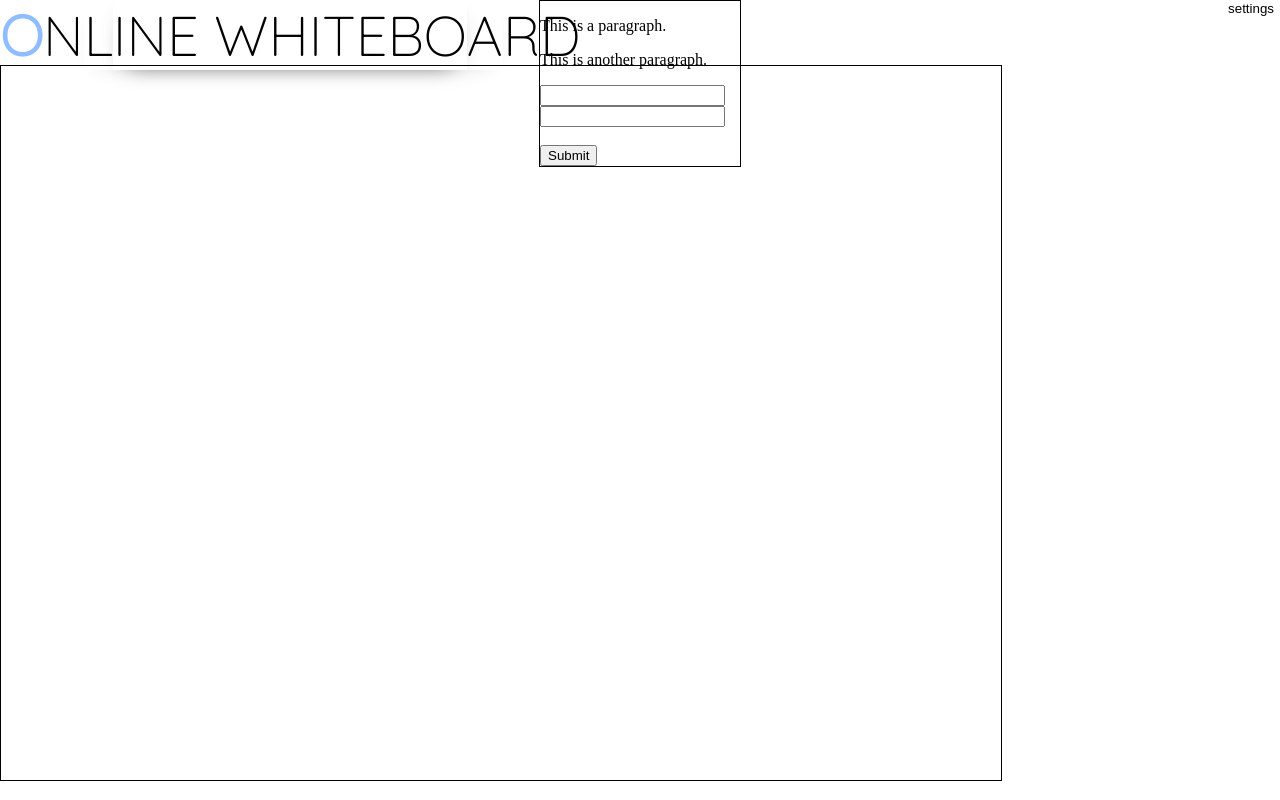
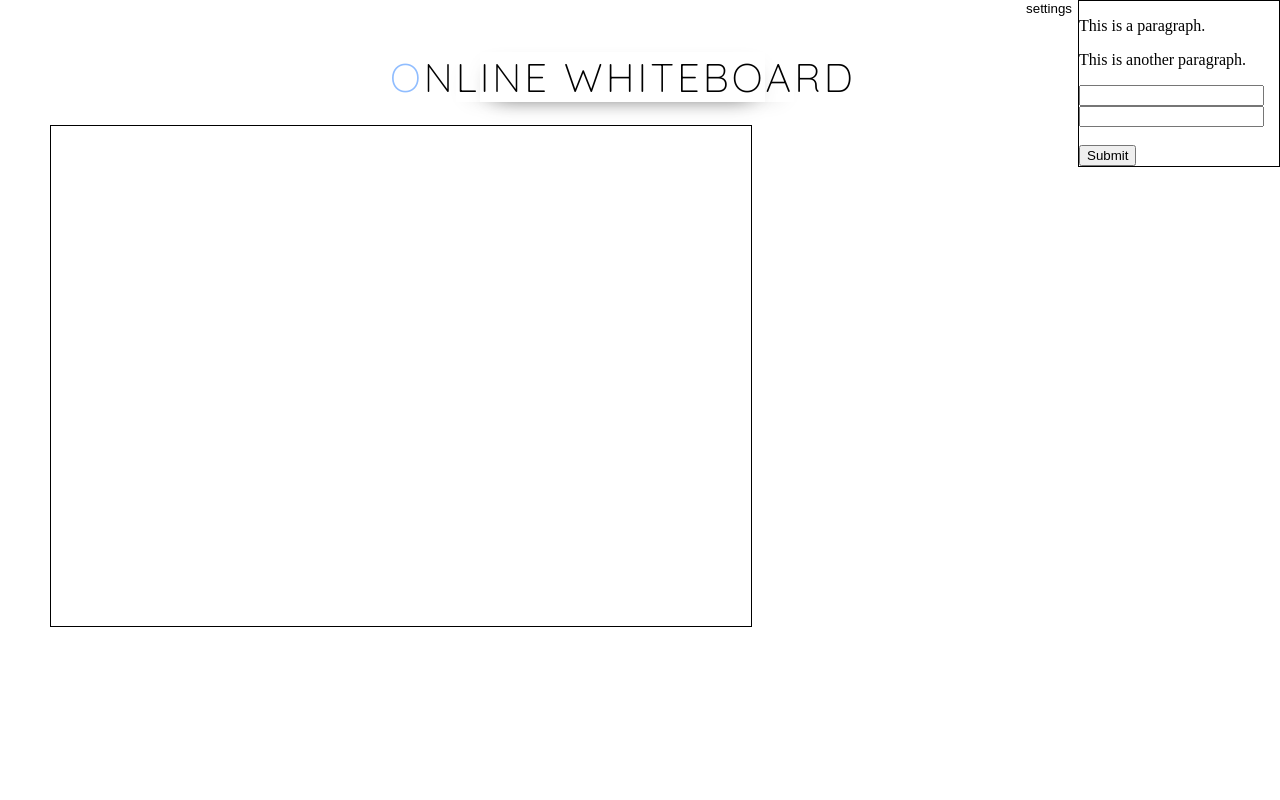
Before and after one commit to xiejxie/whiteboard, a plain HTML site: page index.html in a window 1280 px wide. Drawn offline with Linux system fonts and the light colour scheme.

Commit message:
Changed layout again

```diff
--- a/index.html
+++ b/index.html
@@ -4,21 +4,13 @@
     <link rel="stylesheet" href="style.css">
     <link href="https://fonts.googleapis.com/css?family=Alegreya+Sans:100|Quicksand:300" rel="stylesheet">
 
-    <div class="dropdown">
-        <button class="dropbtn" onclick="showMenu()">settings</button>
-        <div id="myDropdown" class="dropdown-content">
-            <a href="#">Link 1</a>
-            <a href="#">Link 2</a>
-            <a href="#">Link 3</a>
-        </div>
-    </div>
-
-    <h1 id= "mainheader"><span style = "font-weight: 700; color:#90BDFF">O</span>N<span class = "outer">L<span class="headercontainer">INE WHITEBO</span>A</span>RD</h1>
+    <h1 id= "mainheader"><div class="headerwrapper">
+        <span style = "font-weight: 100; color:#90BDFF">O</span>N<span class = "outer">L<span class="headercontainer">INE WHITEBO</span>A</span>RD
+    </div></h1>
 </head>
 
-<body ondrop="drop(event)" ondragover="drag_over(event)" style = "overflow: hidden" onresize="resizeCanvas()">
-    <div id="wrapper">
-        <canvas id="maincanvas" width=1366 height=799>
+<body ondrop="drop(event)" ondragover="drag_over(event)" style = "overflow: hidden">
+<canvas id="maincanvas">
 </canvas>
 <div class = "notearea" id = "noteblock">
     <div id="div1">
@@ -31,6 +23,14 @@
         <input type="text" name="body" maxlength=2000><br><br>
         <input type="button" onclick="addNote(frm1.title.value, frm1.body.value)" value="Submit">
     </form>
+</div>
+<div class="dropdown">
+    <button class="dropbtn" onclick="showMenu()">settings</button>
+    <div id="myDropdown" class="dropdown-content">
+        <a href="#">Link 1</a>
+        <a href="#">Link 2</a>
+        <a href="#">Link 3</a>
+    </div>
 </div>
     <script>
         var canvas, ctx, flag = false,
@@ -75,8 +75,8 @@
 
         function findxy(res, e) {
             if (res == 'down') {
-                prevX = e.clientX;
-                prevY = e.clientY;
+                prevX = e.clientX-50;
+                prevY = e.clientY-100;
                 flag = true;
             }
             if (res == 'up' || res == "out") {
@@ -85,12 +85,14 @@
             if (res == 'move') {
                 if (flag == true) {
                     canvas.style.cursor = "pointer";
+                    currX = e.clientX-50;
+                    currY = e.clientY-100;
                     ctx.moveTo(prevX,prevY);
-                    ctx.lineTo(e.clientX,e.clientY);
+                    ctx.lineTo(currX, currY);
                     ctx.stroke();
-                    ctx.fillRect(e.clientX, e.clientY, 4, 4);
-                    prevX = e.clientX;
-                    prevY = e.clientY;
+                    ctx.fillRect(currX, currY, 1, 1);
+                    prevX = currX;
+                    prevY = currY;
                 }
             }
         }
@@ -183,6 +185,5 @@
         }
 
     </script>
-    </div>
 </body>
 </html>
--- a/style.css
+++ b/style.css
@@ -9,41 +9,47 @@
 }
 
 body {
-    padding: 0 !important;
-    margin: 0 !important;
+    padding: 0;
+    margin: 0;
 }
 
-#wrapper {
-    margin-left:auto;
-    margin-right:auto;
-    width:960px;
+.canvaswrapper {
+    width: 100%;
+    margin: auto;
 }
 
 #maincanvas {
-    margin: auto;
-    width: 1000px;
+    margin: 0 auto;
     border: 1px solid #000;
     overflow: hidden;
     position: absolute;
-    left: 0;
-    top: 0;
+    left: 50px;
+    /*top: 0;*/
 }
 
 .notearea {
-    float-wrap: none;
-    margin: auto;
+    float: right;
     width: 200px;
     border: 1px solid #000;
     -webkit-user-select: none;
     position: relative;
+    right: 0;
+}
+
+.headerwrapper {
+    margin: auto;
+    width: 500px;
 }
 
 #mainheader {
+    width: 100%;
     position: fixed;
-    margin: 0;
+    height: 100px;
+    letter-spacing: 3px;
+    padding-top: 25px;
     font-family: 'Quicksand', sans-serif;
     font-weight: 100;
-    font-size: 3.5em;
+    font-size: 2.5em;
 }
 
 .outer {
@@ -70,11 +76,6 @@ body {
     background-color: transparent;
 }
 
-#myDropdown {
-    float: right;
-    clear: left;
-}
-
 .dropdown-content {
     display: none;
 }
```
Lines whose indentation alone changed are shown as unchanged.
